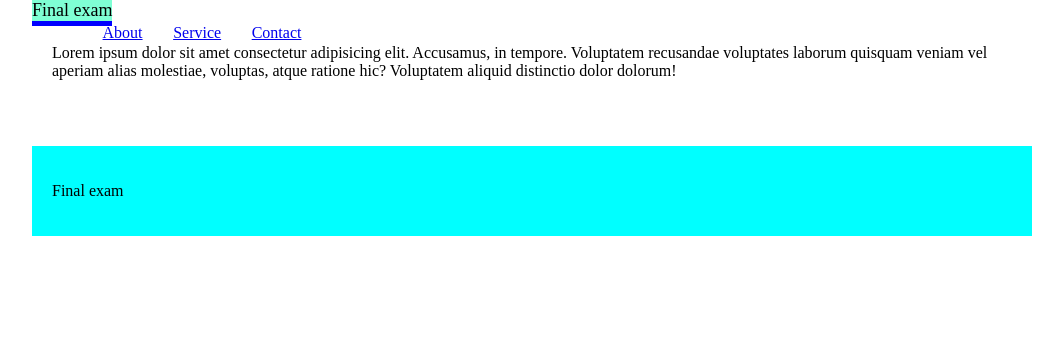
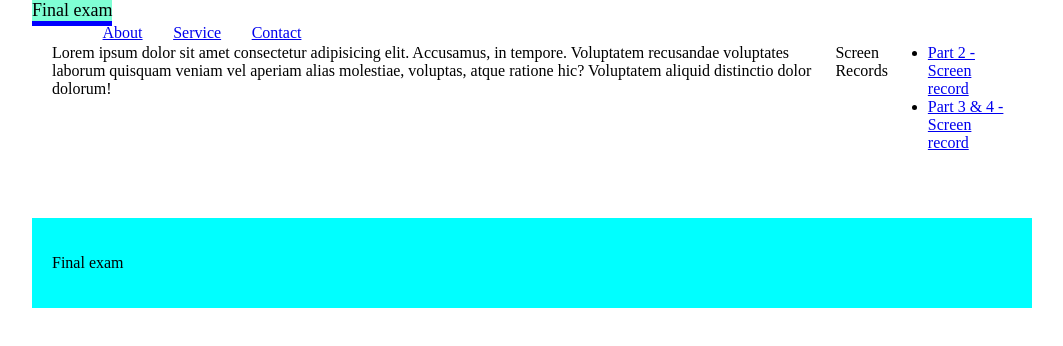
Before and after one commit to CamilGrace/201444899-WebDevFinalExam, a plain HTML site: page index.html in a window 1280 px wide. Shown: the whole page, without its empty margins (108-1171 px from the left). Drawn offline with Linux system fonts and the light colour scheme.

Commit message:
yunglinkngvideoforpart2

```diff
--- a/index.html
+++ b/index.html
@@ -17,7 +17,19 @@
             </ul>
         </nav>
         <div class="content">
-            <p>Lorem ipsum dolor sit amet consectetur adipisicing elit. Accusamus, in tempore. Voluptatem recusandae voluptates laborum quisquam veniam vel aperiam alias molestiae, voluptas, atque ratione hic? Voluptatem aliquid distinctio dolor dolorum!</p>
+            <p>Lorem ipsum dolor sit amet consectetur adipisicing elit. Accusamus, in tempore. Voluptatem recusandae voluptates laborum quisquam veniam vel aperiam alias molestiae, voluptas, atque ratione hic? Voluptatem aliquid distinctio dolor dolorum! <br></p>
+
+            <p>Screen Records
+                <ul>
+                    <li>
+                        <a href="https://drive.google.com/file/d/1SUcn6sICvqADeTmnz7G8_SUotHXNV2qY/view?usp=sharing">Part 2 - Screen record</a>
+                    </li>
+                    <li>
+                        <a href="https://drive.google.com/file/d/1R1dXmy5e6eHkIsjBRI0uYO0yU9OSCB8q/view?usp=sharing">Part 3 & 4 - Screen record</a>
+                    </li>
+                </ul>
+            </p>
+
         </div>
         <footer>
             <p>Final exam</p>
```
